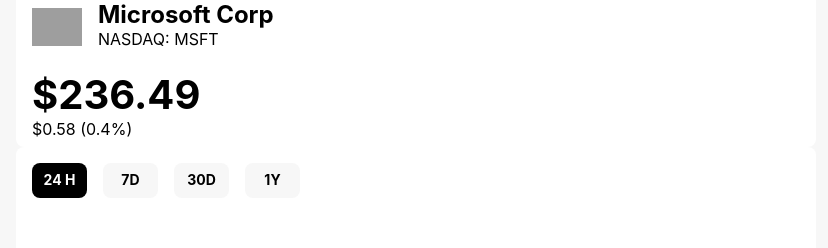
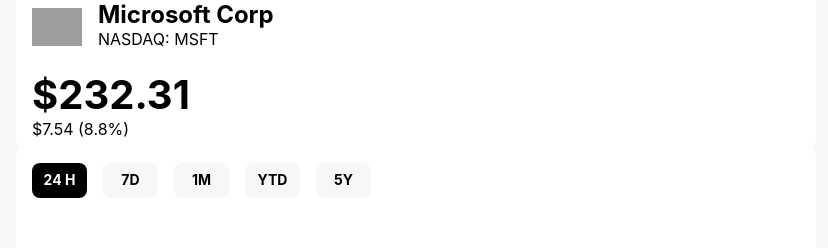
Before and after one commit to ballen27/stock-chart-react, a React (Create React App) app in the folder stock-app/: page / in a window 1280 px wide. Shown: the part 191-439 px from the top of the page, without its empty margins (224-1052 px from the left). Built offline with nearby package versions, Linux system fonts and the light colour scheme; grey boxes are pictures that could not be loaded.

Commit message:
dynamically populating change and change percentage

```diff
--- a/stock-app/src/App.js
+++ b/stock-app/src/App.js
@@ -7,13 +7,13 @@
 
   const [stockData, setStockData] = useState(generateQuote)
 
-  // useEffect(() => {
-  //   let interval = setInterval(() => {
-  //     setStockData(generateQuote)
-  //   }, 5000)
+  useEffect(() => {
+    let interval = setInterval(() => {
+      setStockData(generateQuote)
+    }, 5000)
 
-  //   return () => clearInterval(interval)
-  // }, [stockData])
+    return () => clearInterval(interval)
+  }, [stockData])
 
   return (
     <div className="App">
--- a/stock-app/src/Utils.js
+++ b/stock-app/src/Utils.js
@@ -10,6 +10,14 @@
   const msftPrice = parseFloat(getRandomIntInclusive(230.00, 260.00))
   const aaplPrice = parseFloat(getRandomIntInclusive(130.00, 165.00))
   const amznPrice = parseFloat(getRandomIntInclusive(90.00, 100.00))
+
+  const msftChange = parseFloat(getRandomIntInclusive(0.99, 10.00))
+  const msftChangesPercentage = parseFloat(getRandomIntInclusive(0.01, 15.00))
+  const aaplChange = parseFloat(getRandomIntInclusive(0.99, 10.00))
+  const aaplChangesPercentage = parseFloat(getRandomIntInclusive(0.01, 15.00))
+  const amznChange = parseFloat(getRandomIntInclusive(0.99, 10.00))
+  const amznChangesPercentage = parseFloat(getRandomIntInclusive(0.01, 15.00))
+
   const timestamp = Date.now()
   const formattedTimestamp = timestamp.toLocaleString("en-US", {
     day: "2-digit",
@@ -22,8 +30,8 @@
       symbol : "MSFT",
       name : "Microsoft Corp",
       price : msftPrice,
-      changesPercentage : 0.38934135,
-      change: 0.58000183,
+      changesPercentage : msftChangesPercentage,
+      change: msftChange,
       volume : 97750498,
       exchange : "NASDAQ",
       open : 150.63000000,
@@ -33,8 +41,8 @@
       symbol : "AAPL",
       name : "Apple Inc",
       price : aaplPrice,
-      changesPercentage : 0.38934135,
-      change: 0.58000183,
+      changesPercentage : aaplChangesPercentage,
+      change: aaplChange,
       volume : 97750498,
       exchange : "NASDAQ",
       open : 150.63000000,
@@ -44,8 +52,8 @@
       symbol : "AMZN",
       name : "Amazon.com Inc",
       price : amznPrice,
-      changesPercentage : 0.38934135,
-      change: 0.58000183,
+      changesPercentage : amznChangesPercentage,
+      change: amznChange,
       volume : 97750498,
       exchange : "NASDAQ",
       open : 150.63000000,
--- a/stock-app/src/stockQuote.js
+++ b/stock-app/src/stockQuote.js
@@ -50,10 +50,13 @@
                 <p>7D</p>
               </div>
               <div style={styles.dateDeselect}>
-                <p>30D</p>
+                <p>1M</p>
               </div>
               <div style={styles.dateDeselect}>
-                <p>1Y</p>
+                <p>YTD</p>
+              </div>
+              <div style={styles.dateDeselect}>
+                <p>5Y</p>
               </div>
             </div>
             <StockChart  data={stocks[quote.symbol].data} width={700} height={300} name={quote.symbol} />
```
